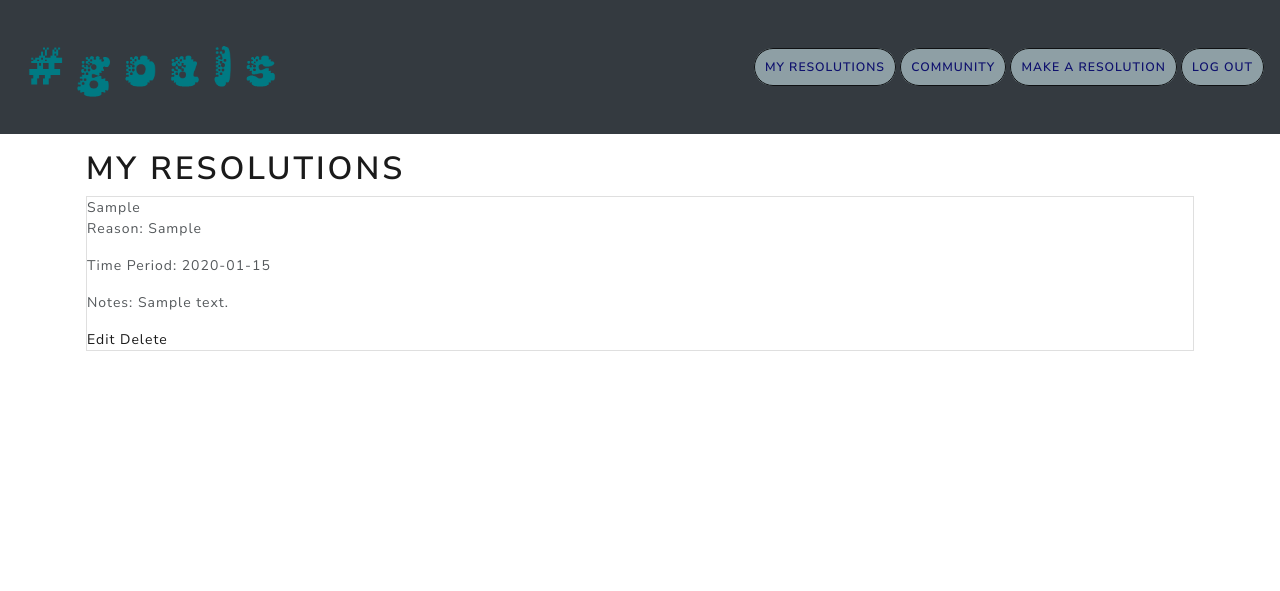
After one commit to doriorio/goal-tracker, a Django app: page /users/1/resolutions/ in a window 1280 px wide. The commit adds this page. Shown: the top 591 px of the page. Run offline with Django 3.2, Linux system fonts and the light colour scheme; a user stored in the database is signed in; tables that the repository leaves empty hold one stand-in row (values such as "Sample post"); some libraries are stand-ins or nearby versions.

Commit message:
Did the user profile page

```diff
--- a/main_app/templates/base.html
+++ b/main_app/templates/base.html
@@ -16,7 +16,7 @@
           <a href="{% url 'index' %}"><img src="{% static 'images/logo.png' %}" id="goals-icon"/></a>
                 <div class="justify-content-end">
                     {% if user.is_authenticated %}
-                    <a class="nav-item button-custom" href="{% url 'index' %}">My Resolutions</a></span>
+                    <a class="nav-item button-custom" href="{% url 'user_resolutions' request.user.id %}">My Resolutions</a></span>
                     <a class="nav-item button-custom" href="{% url 'index' %}">Community</a></span>
                     <a class="nav-item button-custom" href="{% url 'create' %}">Make a Resolution</a>
                     <a class="nav-item button-custom" href="{% url 'logout' %}">Log Out</a>
--- /dev/null
+++ b/main_app/templates/resolutions/user_resolutions.html
@@ -0,0 +1,27 @@
+{% extends 'base.html' %}
+{% block content %}
+<h1> My Resolutions </h1>
+    {% if resolutions %}
+    {% for resolution in resolutions %}
+    <div class="card">
+        <div class="card-content">
+            <span class="card-title">{{ resolution.goal }}</span>
+            <p>Reason: {{resolution.reason}}</p>
+            <p>Time Period: {{resolution.time_period}}</p>
+            <p>Notes: {{resolution.notes}}</p>
+        </div>
+        {% if resolution.user == request.user %}
+        <div class="card-action">
+           <a href="{% url 'update' resolution.id %}">Edit</a>
+           <a href="{% url 'delete' resolution.id %}">Delete</a>
+        </div>
+        {% endif %}
+    </div>
+    {% endfor %}
+    {% else %}
+    <h3> No Resolutions Added Yet </h3>
+    {% endif %}
+<br>
+
+
+{% endblock %}
--- a/main_app/urls.py
+++ b/main_app/urls.py
@@ -4,8 +4,8 @@ from . import views
 urlpatterns = [
    path('', views.home, name='home'),
    path('resolutions/', views.ResolutionIndex.as_view(), name='index'),
-   path('resolutions/<int:pk>', views.ResolutionDetail.as_view(), name='detail'),
-   path('resolutions/personal', views.ResolutionDetail.as_view(), name='resolution_user'),
+   path('resolutions/<int:pk>/', views.ResolutionDetail.as_view(), name='detail'),
+   path('users/<int:user_id>/resolutions/', views.user_resolutions, name='user_resolutions'),
    path('resolutions/create/', views.ResolutionCreate.as_view(), name='create'),
    path('resolutions/<int:resolution_id>/add_comment/', views.add_comment, name='add_comment'),
    path('resolutions/<int:comment_id>/delete_comment/', views.delete_comment, name='delete_comment'),
--- a/main_app/views.py
+++ b/main_app/views.py
@@ -23,7 +23,7 @@ def signup(request):
     if form.is_valid():
       user = form.save()
       login(request, user)
-      return redirect('home')
+      return redirect('index')
     else:
       error_message = "Invalid sign up - try again"
   form = UserCreationForm()
@@ -60,10 +60,10 @@ class ResolutionDelete(LoginRequiredMixin, DeleteView):
 
 
 @login_required
-def my_resolutions(request):
+def user_resolutions(request, user_id):
    resolutions = Resolution.objects.filter(user=request.user)
    # city_form = CityForm()
-   return render(request, 'resolutions/resolution_user.html', {
+   return render(request, 'resolutions/user_resolutions.html', {
       'resolutions': resolutions
       })
 
```
Also changed, not shown: main_app/templates/resolutions/resolution_user.html (deleted, +0 -45 lines).
